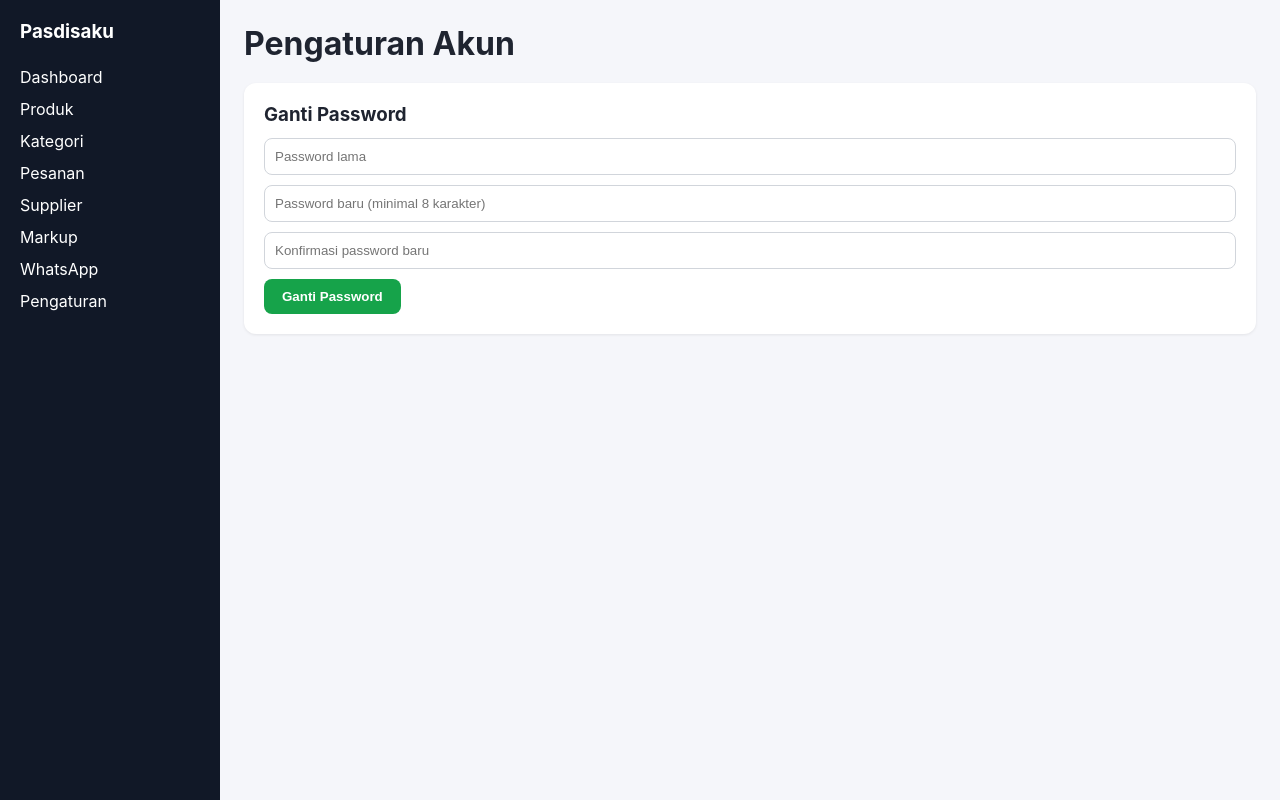
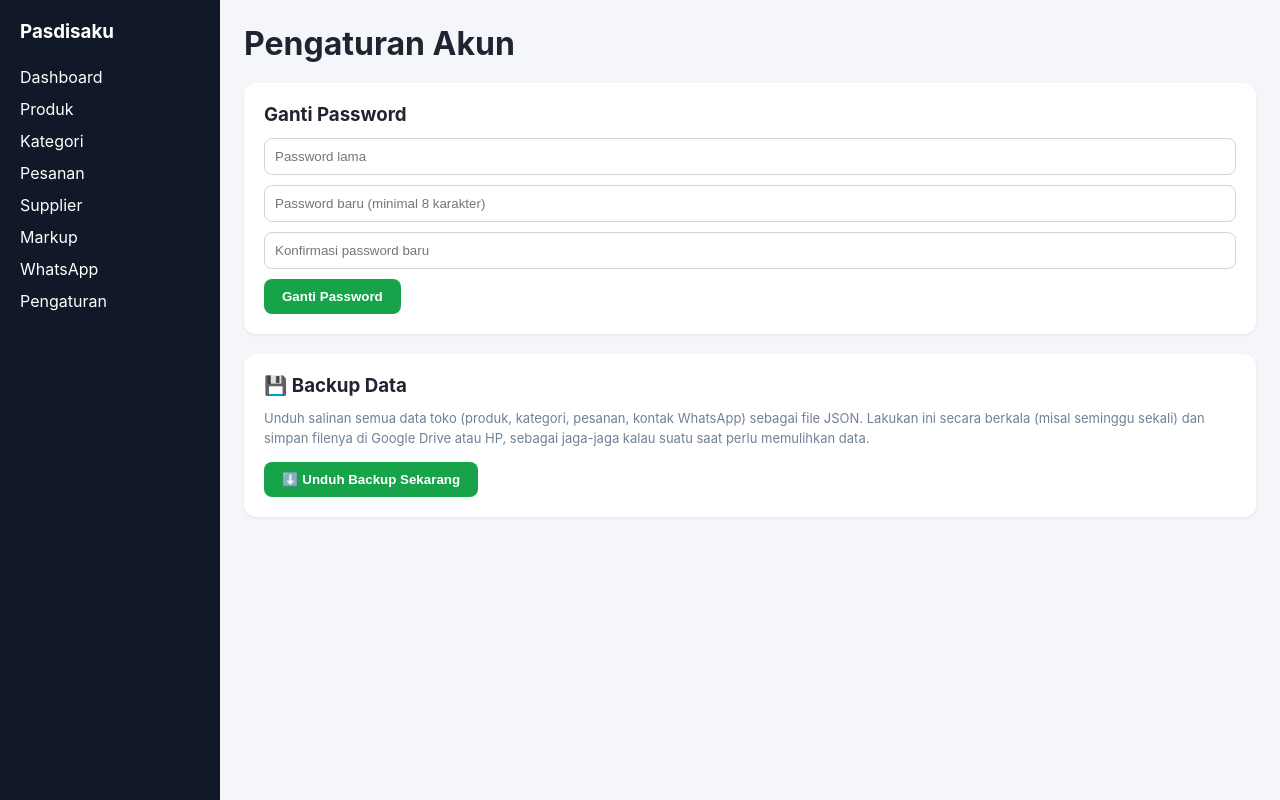
Before and after one commit to borneomks79-svg/pasdisaku, a Next.js app in the folder pasdisaku/frontend/: page /settings in a window 1280 px wide. Built offline with nearby package versions, Linux system fonts and the light colour scheme; no server answers; sample sign-in values are in the browser's storage.

Commit message:
Update page.tsx

```diff
--- a/pasdisaku/frontend/app/(admin)/settings/page.tsx
+++ b/pasdisaku/frontend/app/(admin)/settings/page.tsx
@@ -9,6 +9,8 @@ export default function SettingsPage() {
   const [confirmPassword, setConfirmPassword] = useState('');
   const [status, setStatus] = useState('');
   const [loading, setLoading] = useState(false);
+  const [backupLoading, setBackupLoading] = useState(false);
+  const [backupStatus, setBackupStatus] = useState('');
 
   async function handleChangePassword(e: React.FormEvent) {
     e.preventDefault();
@@ -37,11 +39,32 @@ export default function SettingsPage() {
     }
   }
 
+  async function handleBackup() {
+    setBackupLoading(true);
+    setBackupStatus('');
+    try {
+      const res = await api.get('/backup/export', { responseType: 'blob' });
+      const url = window.URL.createObjectURL(new Blob([res.data]));
+      const link = document.createElement('a');
+      link.href = url;
+      const filename = `pasdisaku-backup-${new Date().toISOString().slice(0, 10)}.json`;
+      link.setAttribute('download', filename);
+      document.body.appendChild(link);
+      link.click();
+      link.remove();
+      setBackupStatus('Backup berhasil diunduh. Simpan file ini di tempat aman (Google Drive/HP).');
+    } catch (err: any) {
+      setBackupStatus('Gagal: ' + (err?.response?.data?.message || err.message));
+    } finally {
+      setBackupLoading(false);
+    }
+  }
+
   return (
     <div className="container">
       <h1 style={{ marginBottom: 20 }}>Pengaturan Akun</h1>
 
-      <div className="card">
+      <div className="card" style={{ marginBottom: 20 }}>
         <h3 style={{ marginBottom: 12 }}>Ganti Password</h3>
         <form onSubmit={handleChangePassword}>
           <div style={{ marginBottom: 10 }}>
@@ -77,6 +100,19 @@ export default function SettingsPage() {
         </form>
         {status && <p style={{ marginTop: 12 }}>{status}</p>}
       </div>
+
+      <div className="card">
+        <h3 style={{ marginBottom: 12 }}>💾 Backup Data</h3>
+        <p style={{ color: '#718096', fontSize: 13, marginBottom: 14, lineHeight: 1.5 }}>
+          Unduh salinan semua data toko (produk, kategori, pesanan, kontak WhatsApp) sebagai file JSON.
+          Lakukan ini secara berkala (misal seminggu sekali) dan simpan filenya di Google Drive atau HP,
+          sebagai jaga-jaga kalau suatu saat perlu memulihkan data.
+        </p>
+        <button className="btn" onClick={handleBackup} disabled={backupLoading}>
+          {backupLoading ? 'Menyiapkan backup...' : '⬇️ Unduh Backup Sekarang'}
+        </button>
+        {backupStatus && <p style={{ marginTop: 12 }}>{backupStatus}</p>}
+      </div>
     </div>
   );
 }
```
